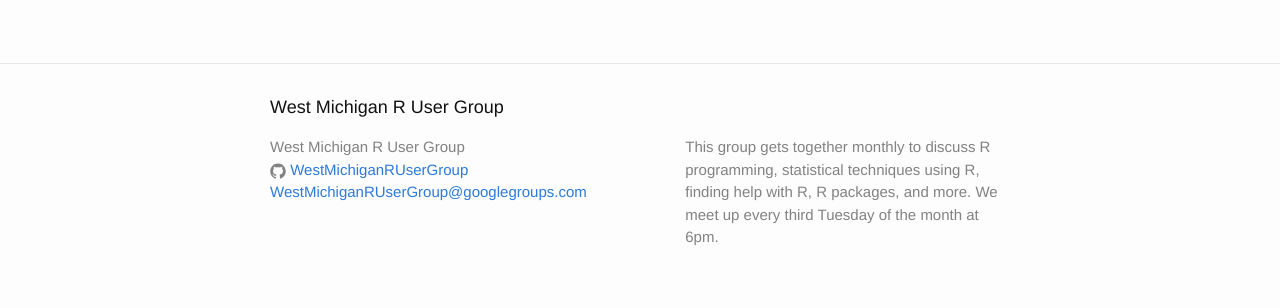
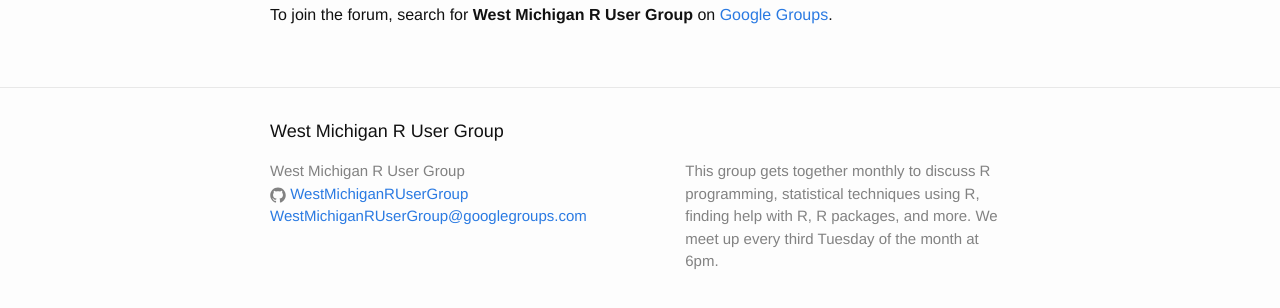
Before and after one commit to WestMichiganRUserGroup/WestMichiganRUserGroup.github.io, a Jekyll site: the page built from forum.md, in a window 1280 px wide, cut to the strip 868-1201 px from the top of the page. Shown: the top 308 px of the strip. Built offline with Jekyll 4.4.1, drawn with Linux system fonts in a browser that asks for light colours.

Commit message:
Update forum.md

```diff
--- a/forum.md
+++ b/forum.md
@@ -3,6 +3,7 @@
 title: Forum
 permalink: /forum/
 ---
+
 <div>
 <iframe id="forum_embed"
   src="javascript:void(0)"
@@ -18,3 +19,5 @@
      + '&parenturl=' + encodeURIComponent(window.location.href);
 </script>
 </div>
+
+To join the forum, search for **West Michigan R User Group** on [Google Groups](https://groups.google.com/).
```
